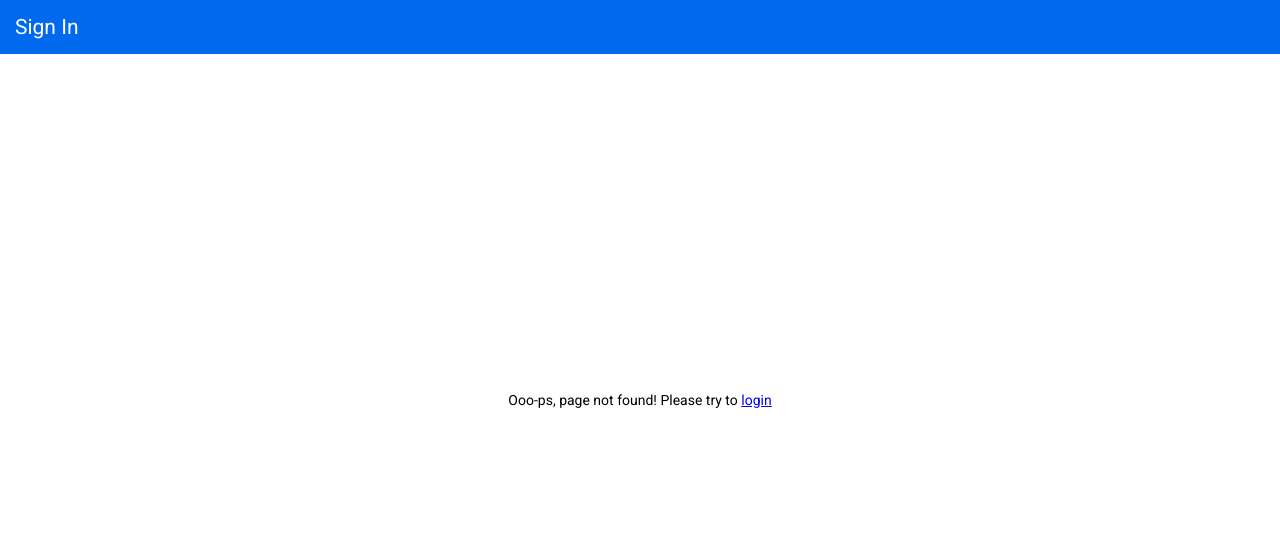
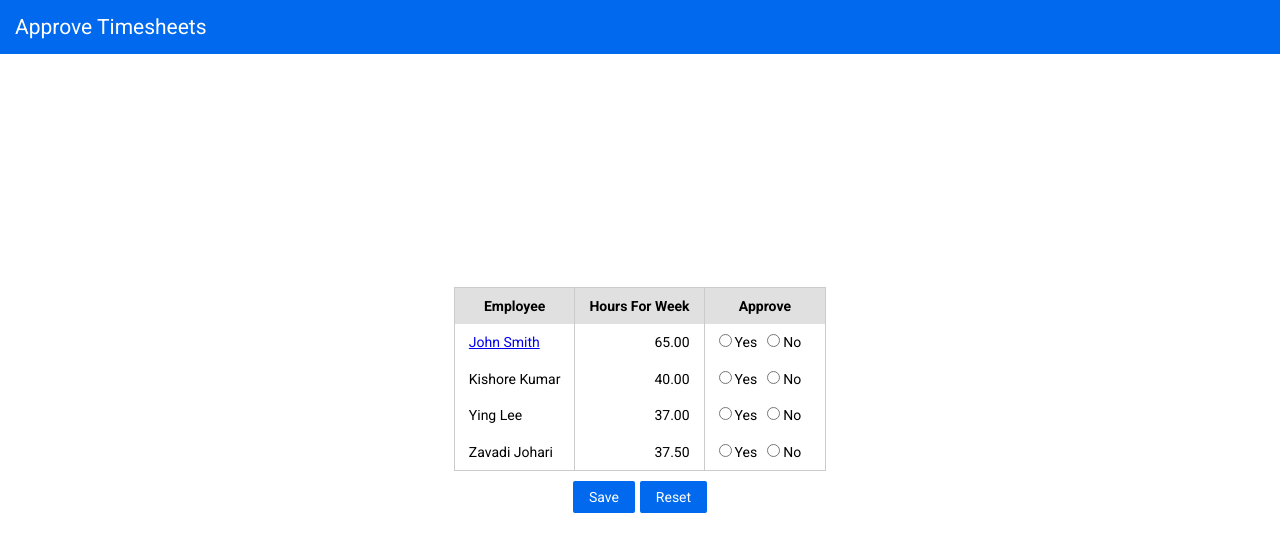
Before and after one commit to dnefedchenko/timex-client, an Angular app: page /approve-timesheets in a window 1280 px wide. Before the commit this address had no page. Shown: the top 552 px of the page. Built offline with nearby package versions, Linux system fonts and the light colour scheme.

Commit message:
approve timesheets screen added

```diff
--- a/src/app/app-routing.module.ts
+++ b/src/app/app-routing.module.ts
@@ -5,12 +5,14 @@ import {PageNotFoundComponent} from './page-not-found/page-not-found.component';
 import {TimesheetListComponent} from './timesheet-list/timesheet-list.component';
 import {EnterHoursComponent} from './enter-hours/enter-hours.component';
 import {StaffHoursReportComponent} from './staff-hours-report/staff-hours-report.component';
+import {ApproveTimesheetsComponent} from './approve-timesheets/approve-timesheets.component';
 
 const routes: Routes = [
   { path: 'login', component: LoginComponent },
   { path: 'timesheet-list', component: TimesheetListComponent },
   { path: 'enter-hours/:timesheetId', component: EnterHoursComponent },
   { path: 'staff-hours-report', component: StaffHoursReportComponent },
+  { path: 'approve-timesheets', component: ApproveTimesheetsComponent },
   { path: '', redirectTo: '/login', pathMatch: 'full' },
   { path: '**', component: PageNotFoundComponent }
 ];
--- a/src/app/app.component.ts
+++ b/src/app/app.component.ts
@@ -4,7 +4,13 @@ import {
   SIGN_IN_URL,
   TIMESHEET_LIST_URL,
   SIGN_IN_HEADING,
-  TIMESHEET_LIST_HEADING, ENTER_HOURS_HEADING, ENTER_HOURS_URL, STAFF_HOURS_REPORT_URL, STAFF_HOURS_REPORT_HEADING
+  TIMESHEET_LIST_HEADING,
+  ENTER_HOURS_HEADING,
+  ENTER_HOURS_URL,
+  STAFF_HOURS_REPORT_URL,
+  STAFF_HOURS_REPORT_HEADING,
+  APPROVE_TIMESHEETS_URL,
+  APPROVE_TIMESHEETS_HEADING
 } from './app.constants';
 
 @Component({
@@ -44,6 +50,9 @@ export class AppComponent implements OnInit {
     if (this.urlIncludes(url, STAFF_HOURS_REPORT_URL)) {
       this.headingMessage = STAFF_HOURS_REPORT_HEADING;
     }
+    if (this.urlIncludes(url, APPROVE_TIMESHEETS_URL)) {
+      this.headingMessage = APPROVE_TIMESHEETS_HEADING;
+    }
   }
 
   private urlIncludes(url: string, maybeIncludedChunk): boolean {
--- a/src/app/app.constants.ts
+++ b/src/app/app.constants.ts
@@ -2,7 +2,9 @@ export const SIGN_IN_URL = '/login';
 export const TIMESHEET_LIST_URL = '/timesheet-list';
 export const ENTER_HOURS_URL = '/enter-hours';
 export const STAFF_HOURS_REPORT_URL = '/staff-hours-report';
+export const APPROVE_TIMESHEETS_URL = '/approve-timesheets';
 export const SIGN_IN_HEADING = 'Sign In';
 export const TIMESHEET_LIST_HEADING = 'Timesheet list';
 export const ENTER_HOURS_HEADING = 'Enter Hours';
 export const STAFF_HOURS_REPORT_HEADING = 'Report: Staff Hours';
+export const APPROVE_TIMESHEETS_HEADING = 'Approve Timesheets';
--- a/src/app/app.module.ts
+++ b/src/app/app.module.ts
@@ -10,6 +10,7 @@ import { HeaderComponent } from './common/header/header.component';
 import { EnterHoursComponent } from './enter-hours/enter-hours.component';
 import { ReactiveFormsModule } from '@angular/forms';
 import { StaffHoursReportComponent } from './staff-hours-report/staff-hours-report.component';
+import { ApproveTimesheetsComponent } from './approve-timesheets/approve-timesheets.component';
 
 @NgModule({
   declarations: [
@@ -19,7 +20,8 @@ import { StaffHoursReportComponent } from './staff-hours-report/staff-hours-repo
     TimesheetListComponent,
     HeaderComponent,
     EnterHoursComponent,
-    StaffHoursReportComponent
+    StaffHoursReportComponent,
+    ApproveTimesheetsComponent
   ],
   imports: [
     BrowserModule,
--- /dev/null
+++ b/src/app/approve-timesheets/approve-timesheets.component.html
@@ -0,0 +1,81 @@
+<div class="timex-fully-aligned-container timex-column-directed-flex">
+  <table class="timex-table">
+    <thead>
+    <tr>
+      <th>Employee</th>
+      <th>Hours For Week</th>
+      <th>Approve</th>
+    </tr>
+    </thead>
+    <tbody>
+    <tr>
+      <td [ngStyle]="{'text-align': 'left'}">
+        <a [routerLink]="['/enter-hours', 1234]">John Smith</a>
+      </td>
+      <td [ngStyle]="{'text-align': 'right'}">65.00</td>
+      <td class="timex-approval-box">
+        <span>
+          <input type="radio" id="john_smith_yes" name="john_smith" class="timex-confirmation-radio">
+          <label for="john_smith_yes">Yes</label>
+        </span>
+
+        <span>
+          <input type="radio" id="john_smith_no" name="john_smith" class="timex-confirmation-radio">
+          <label for="john_smith_no">No</label>
+        </span>
+      </td>
+    </tr>
+    <tr>
+      <td [ngStyle]="{'text-align': 'left'}">Kishore Kumar</td>
+      <td [ngStyle]="{'text-align': 'right'}">40.00</td>
+      <td class="timex-approval-box">
+        <span>
+          <input type="radio" id="kishore_kumar_yes" name="kishore_kumar" class="timex-confirmation-radio">
+          <label for="kishore_kumar_yes">Yes</label>
+        </span>
+
+        <span>
+          <input type="radio" id="kishore_kumar_no" name="kishore_kumar" class="timex-confirmation-radio">
+          <label for="kishore_kumar_no">No</label>
+        </span>
+      </td>
+    </tr>
+    <tr>
+      <td [ngStyle]="{'text-align': 'left'}">Ying Lee</td>
+      <td [ngStyle]="{'text-align': 'right'}">37.00</td>
+      <td class="timex-approval-box">
+        <span>
+          <input type="radio" id="ying_lee_yes" name="ying_lee" class="timex-confirmation-radio">
+          <label for="ying_lee_yes">Yes</label>
+        </span>
+
+        <span>
+          <input type="radio" id="ying_lee_no" name="ying_lee" class="timex-confirmation-radio">
+          <label for="ying_lee_no">No</label>
+        </span>
+      </td>
+    </tr>
+    <tr>
+
+      <td [ngStyle]="{'text-align': 'left'}">Zavadi Johari</td>
+      <td [ngStyle]="{'text-align': 'right'}">37.50</td>
+      <td class="timex-approval-box">
+        <span>
+          <input type="radio" id="zavadi_johari_yes" name="zavadi_johari" class="timex-confirmation-radio">
+          <label for="zavadi_johari_yes">Yes</label>
+        </span>
+
+        <span>
+          <input type="radio" id="zavadi_johari_no" name="zavadi_johari" class="timex-confirmation-radio">
+          <label for="zavadi_johari_no">No</label>
+        </span>
+      </td>
+    </tr>
+    </tbody>
+  </table>
+
+  <div class="timex-horizontally-aligned-container">
+    <button type="button" class="timex-button-primary" (click)="save()">Save</button>
+    <button type="button" class="timex-button-primary" (click)="reset()">Reset</button>
+  </div>
+</div>
--- /dev/null
+++ b/src/app/approve-timesheets/approve-timesheets.component.scss
@@ -0,0 +1,13 @@
+@import '../../variables';
+
+.timex-confirmation-radio {
+  margin-right: 3px;
+}
+
+button:first-child {
+  margin-right: $default-right-margin;
+}
+
+.timex-approval-box span {
+  margin-right: 10px;
+}
--- /dev/null
+++ b/src/app/approve-timesheets/approve-timesheets.component.ts
@@ -0,0 +1,24 @@
+import { Component, OnInit } from '@angular/core';
+import {Router} from '@angular/router';
+import {STAFF_HOURS_REPORT_URL} from '../app.constants';
+
+@Component({
+  selector: 'app-approve-timesheets',
+  templateUrl: './approve-timesheets.component.html',
+  styleUrls: ['./approve-timesheets.component.scss']
+})
+export class ApproveTimesheetsComponent implements OnInit {
+
+  constructor(private router: Router) { }
+
+  ngOnInit() {
+  }
+
+  public save(): void {
+    this.router.navigateByUrl(STAFF_HOURS_REPORT_URL);
+  }
+
+  public reset(): void {
+    console.log('Resetting...');
+  }
+}
--- a/src/app/staff-hours-report/staff-hours-report.component.ts
+++ b/src/app/staff-hours-report/staff-hours-report.component.ts
@@ -1,4 +1,6 @@
 import { Component, OnInit } from '@angular/core';
+import {Router} from '@angular/router';
+import {APPROVE_TIMESHEETS_URL} from '../app.constants';
 
 @Component({
   selector: 'app-staff-hours-report',
@@ -7,7 +9,7 @@ import { Component, OnInit } from '@angular/core';
 })
 export class StaffHoursReportComponent implements OnInit {
 
-  constructor() { }
+  constructor(private router: Router) { }
 
   ngOnInit() {
   }
@@ -17,6 +19,6 @@ export class StaffHoursReportComponent implements OnInit {
   }
 
   public approve(): void {
-    console.log('Report approval');
+    this.router.navigateByUrl(APPROVE_TIMESHEETS_URL);
   }
 }
```
Also changed, not shown: 1 other file (tests, documents, lock files or other folders).
